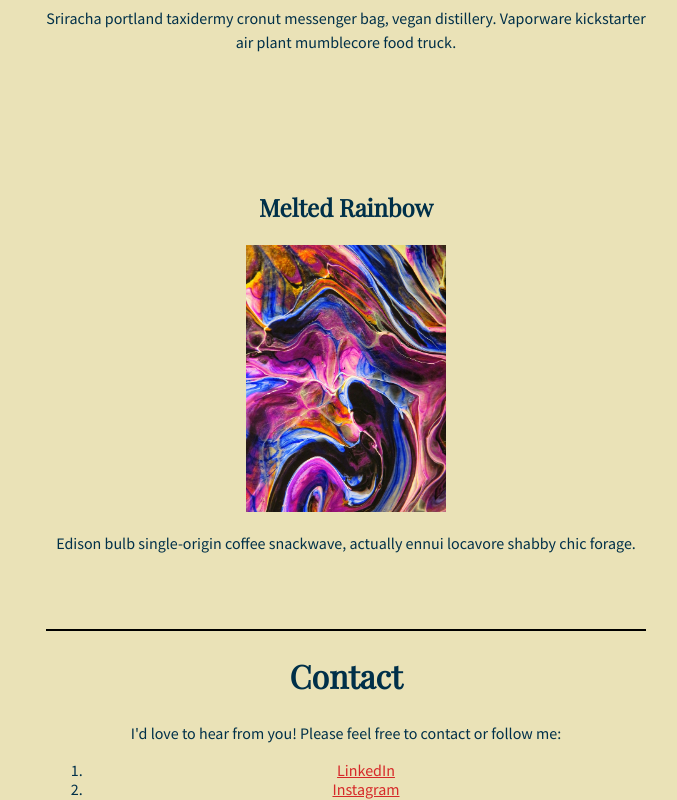
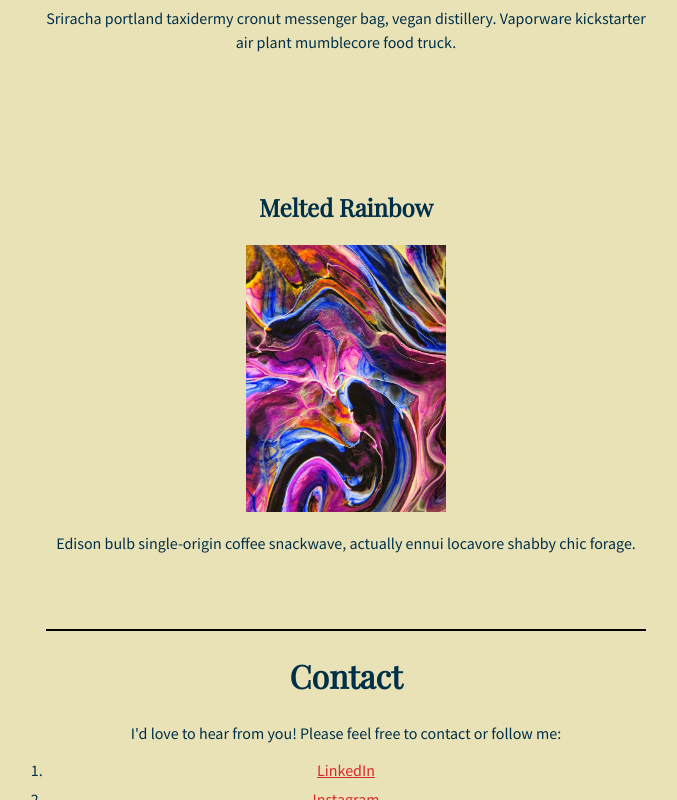
Before and after one commit to miahpage1/Pete-Thinkful, a plain HTML site: page index.html in a window 1280 px wide. Shown: the part 2000-2800 px from the top of the page, without its empty margins (294-971 px from the left). Drawn offline with nearby package versions, Linux system fonts and the light colour scheme.

Commit message:
Update style.css

```diff
--- a/style.css
+++ b/style.css
@@ -83,9 +83,19 @@ h3 {
 
 a:link {
   color: #d62828; /* Set link color */
+  margin: 0 20px;
 }
 
 /* 2. Change link color on hover */
 a:hover {
   color: #f77f00;
 }
+
+#contact ol {
+  padding-inline-start: 0;
+  margin-block-start: 0;
+  margin-block-end: 0;
+}
+#contact ol li {
+  margin-bottom: 10px; /* Adjust as needed */
+}
```
